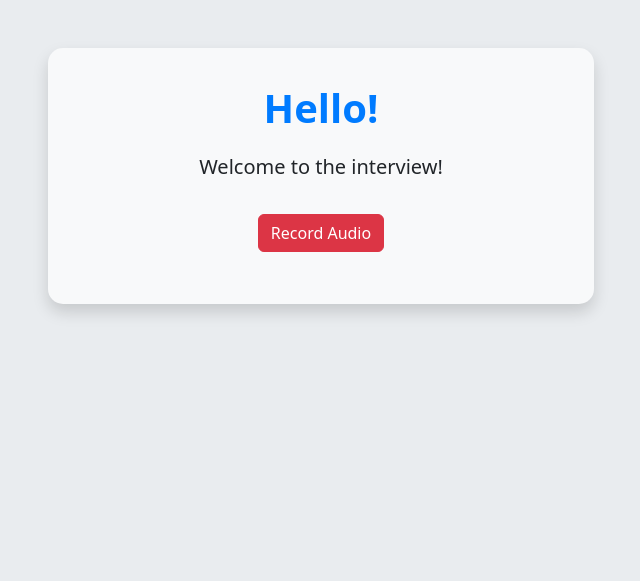
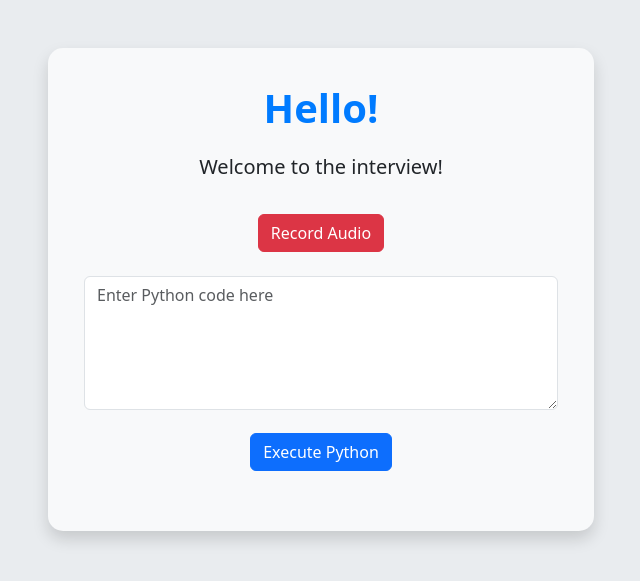
Before and after one commit to TsachMa/interviewapp, a Flask app: page / in a window 1280 px wide. Shown: the top 581 px of the page, without its empty margins (319-959 px from the left). Run offline with Flask 3, Linux system fonts and the light colour scheme.

Commit message:
basic code execution functionality

```diff
--- a/app.py
+++ b/app.py
@@ -1,11 +1,14 @@
 from flask import Flask, render_template, request, jsonify
 import os
 import google.generativeai as genai
-import os
 import uuid
 from flask import send_file
 from elevenlabs import VoiceSettings
 from elevenlabs.client import ElevenLabs
+
+import io
+import sys
+from contextlib import redirect_stdout
 
 from dotenv import load_dotenv
 load_dotenv()  # Load environment variables from .env file
@@ -79,5 +82,21 @@ def call_elevenlabs():
     except Exception as e:
         return jsonify({"error": str(e)}), 500
 
+@app.route('/execute_python', methods=['POST'])
+def execute_python():
+    code = request.json.get('code', '')
+    output = ""
+
+    try:
+        # Execute the code with captured stdout
+        temp_stdout = io.StringIO()
+        with redirect_stdout(temp_stdout):
+            exec(code)
+        output = temp_stdout.getvalue()
+
+        return jsonify({"result": output, "error": None})
+    except Exception as e:
+        return jsonify({"result": None, "error": str(e)})
+
 if __name__ == '__main__':
     app.run(debug=True)
--- a/static/js/script.js
+++ b/static/js/script.js
@@ -242,4 +242,33 @@ document.addEventListener('DOMContentLoaded', function() {
             console.error('Eleven Labs API error:', error);
         }
     }
+
+    const executeButton = document.getElementById('executeButton');
+    const pythonCode = document.getElementById('pythonCode');
+    const executionResult = document.getElementById('executionResult');
+
+    executeButton.addEventListener('click', async function() {
+        const code = pythonCode.value;
+        executionResult.innerHTML = '<p>Executing...</p>';
+
+        try {
+            const response = await fetch('/execute_python', {
+                method: 'POST',
+                headers: {
+                    'Content-Type': 'application/json'
+                },
+                body: JSON.stringify({ code: code })
+            });
+
+            const data = await response.json();
+
+            if (data.error) {
+                executionResult.innerHTML = `<p class="text-danger">Error: ${data.error}</p>`;
+            } else {
+                executionResult.innerHTML = `<pre class="bg-dark text-light p-2">${data.result}</pre>`;
+            }
+        } catch (error) {
+            executionResult.innerHTML = `<p class="text-danger">Request failed: ${error.message}</p>`;
+        }
+    });
 });
--- a/templates/index.html
+++ b/templates/index.html
@@ -27,6 +27,12 @@
                         <!-- added a div with ID transcriptionResult -->
                         <!-- class mt-3 to add top margin -->
                         <div id="transcriptionResult" class="mt-3"></div>
+
+                        <div class="mt-4">
+                            <textarea id="pythonCode" class="form-control mb-2" rows="5" placeholder="Enter Python code here"></textarea>
+                            <button id="executeButton" class="btn btn-primary">Execute Python</button>
+                            <div id="executionResult" class="mt-2 p-2 bg-light"></div>
+                        </div>
                     </div>
                 </div>
             </div>
```
